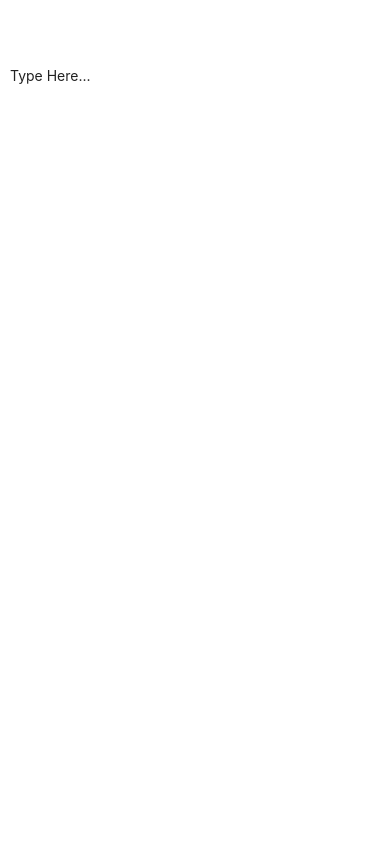
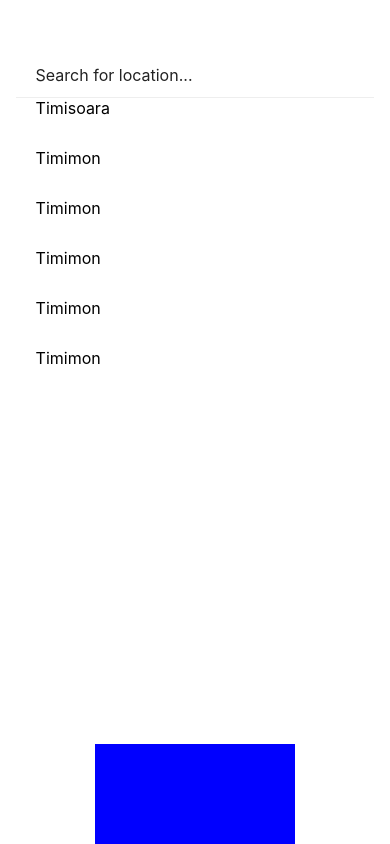
Before and after one commit to florin-holhos/mobile-weather-app, a React Native app: screen / in a window 390 px wide. Built offline with nearby package versions, Linux system fonts and the light colour scheme.

Commit message:
Working on SearchBar

```diff
--- a/App.js
+++ b/App.js
@@ -6,6 +6,14 @@ export default function App() {
   return (
     <View style={styles.container}>
       <SearchBarComponent />
+      <View
+        style={{
+          width: 200,
+          height: 100,
+          backgroundColor: "blue",
+          marginTop: 330
+        }}
+      ></View>
     </View>
   );
 }
--- a/package.json
+++ b/package.json
@@ -16,7 +16,8 @@
     "react-native-web": "^0.11.7"
   },
   "devDependencies": {
-    "babel-preset-expo": "^7.1.0"
+    "babel-preset-expo": "^7.1.0",
+    "metro": "^0.57.0"
   },
   "private": true
 }
--- a/src/components/SearchBarComponent.js
+++ b/src/components/SearchBarComponent.js
@@ -1,29 +1,83 @@
 import React, { Component } from "react";
-import { StyleSheet, View, TextInput } from "react-native";
+import {
+  StyleSheet,
+  View,
+  TextInput,
+  Text,
+  FlatList,
+  Platform
+} from "react-native";
+
+import { searchAutocomplete } from "../services/searchAutocomplete";
 
 export default class SearchBarComponent extends Component {
-  state = {
-    inputValue: ""
-  };
+  constructor() {
+    super();
+    (this.state = {
+      inputValue: "",
+      suggestions: [
+        { name: "Timisoara" },
+        { name: "Timimon" },
+        { name: "Timimon" },
+        { name: "Timimon" },
+        { name: "Timimon" },
+        { name: "Timimon" },
+        { name: "Timimon" },
+        { name: "Timimon" },
+        { name: "Timimon" },
+        { name: "Timimon" },
+        { name: "Timimon" },
+        { name: "Timimon" },
+        { name: "Timisesti, Romania" }
+      ]
+    }),
+      (this.timeout = null);
+  }
 
-  update = inputValue => {
+  update = async inputValue => {
     this.setState({ inputValue }, () => console.log(this.state.inputValue));
+    clearTimeout(this.timeout);
+    this.timeout = setTimeout(async () => {
+      const suggestions = await searchAutocomplete(inputValue);
+      console.log(suggestions);
+    }, 500);
   };
 
   clear = () => {
     this.setState({ inputValue: "" });
   };
 
+  press = item => {
+    this.update(item.name);
+    this.setState({ suggestions: null });
+    console.log(item);
+  };
+
   render() {
-    const { inputValue } = this.state;
+    const { inputValue, suggestions } = this.state;
     return (
       <View style={this.styles.container}>
         <TextInput
           style={this.styles.input}
-          placeholder="Type Here..."
+          placeholder="Search for location..."
           onChangeText={this.update}
           value={inputValue}
         ></TextInput>
+        {suggestions && (
+          <FlatList
+            style={this.styles.autocompleteList}
+            data={suggestions}
+            keyExtractor={(item, index) => index.toString()}
+            renderItem={({ item }) => (
+              <Text
+                style={this.styles.listItem}
+                onPress={() => this.press(item)}
+              >
+                {item.name}
+              </Text>
+            )}
+          />
+        )}
       </View>
     );
   }
@@ -31,17 +85,35 @@ export default class SearchBarComponent extends Component {
   styles = StyleSheet.create({
     container: {
       flex: 1,
-      width: "100%",
-      position: "absolute",
+      width: "92%",
       marginTop: 50
     },
     input: {
       color: "#222",
       height: 50,
-      elevation: 5,
+      elevation: 4,
       backgroundColor: "#fff",
-      paddingLeft: 10,
-      width: "94%"
+      paddingLeft: 20,
+      fontSize: 16,
+      borderRadius: 5
+    },
+    autocompleteList: {
+      position: "absolute",
+      backgroundColor: "#fff",
+      marginTop: 47,
+      width: "100%",
+      maxHeight: 300,
+      borderTopWidth: 1,
+      borderTopColor: "#eee",
+      borderBottomRightRadius: 5,
+      borderBottomLeftRadius: 5,
+      elevation: Platform.OS === "android" ? 4 : 0
+    },
+    listItem: {
+      textAlignVertical: "center",
+      paddingLeft: 20,
+      fontSize: 16,
+      height: 50
     }
   });
 }
--- /dev/null
+++ b/src/services/searchAutocomplete.js
@@ -0,0 +1,24 @@
+import axios from "axios";
+
+/**@searchAutocomplete function returns a list of suggestions based on input */
+
+export const searchAutocomplete = async input => {
+  const host = process.env.REACT_APP_PLACES_HOST;
+  const key = process.env.REACT_APP_PLACES_KEY;
+  const url = `${process.env.REACT_APP_PLACES_URL}location=${input}`;
+  const options = {
+    headers: {
+      "x-rapidapi-host": host,
+      "x-rapidapi-key": key
+    }
+  };
+
+  try {
+    const response = await axios.get(url, options);
+    const results = await response.data.Results;
+    return response.status === 200 ? results : null;
+  } catch (error) {
+    console.log(error);
+    return null;
+  }
+};
```
Also changed, not shown: 2 other files (tests, documents, lock files or other folders).
